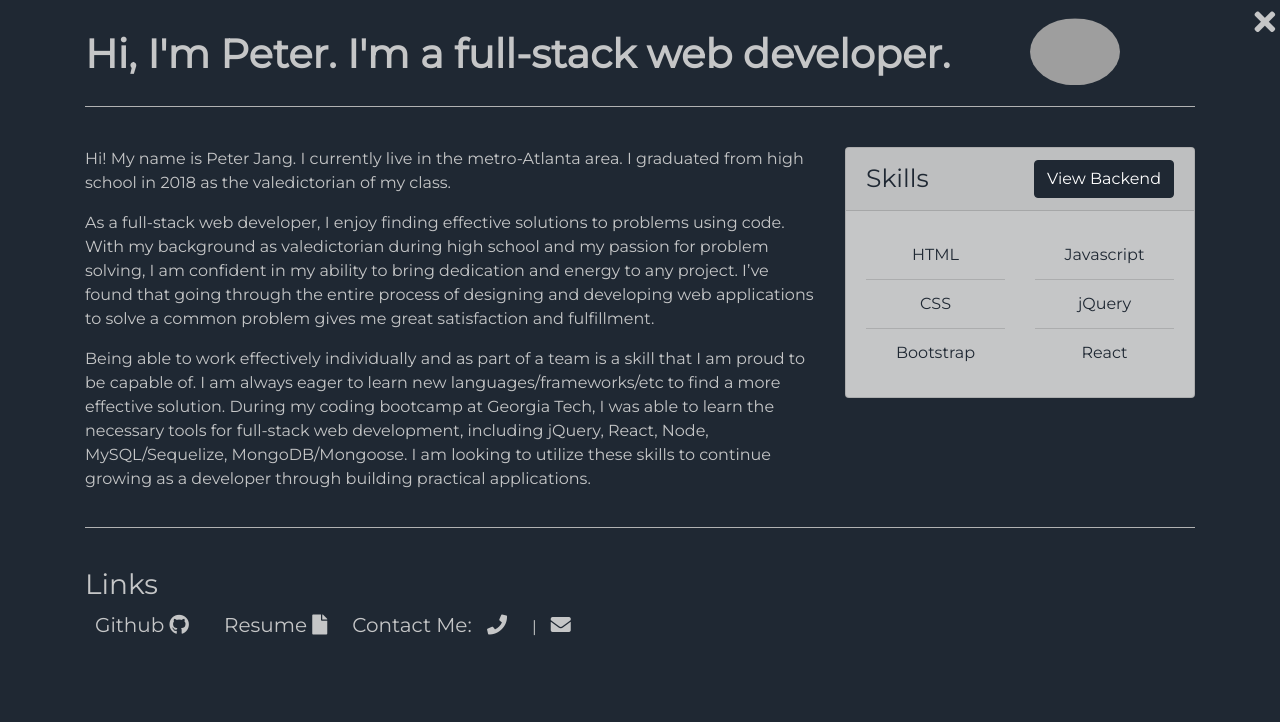
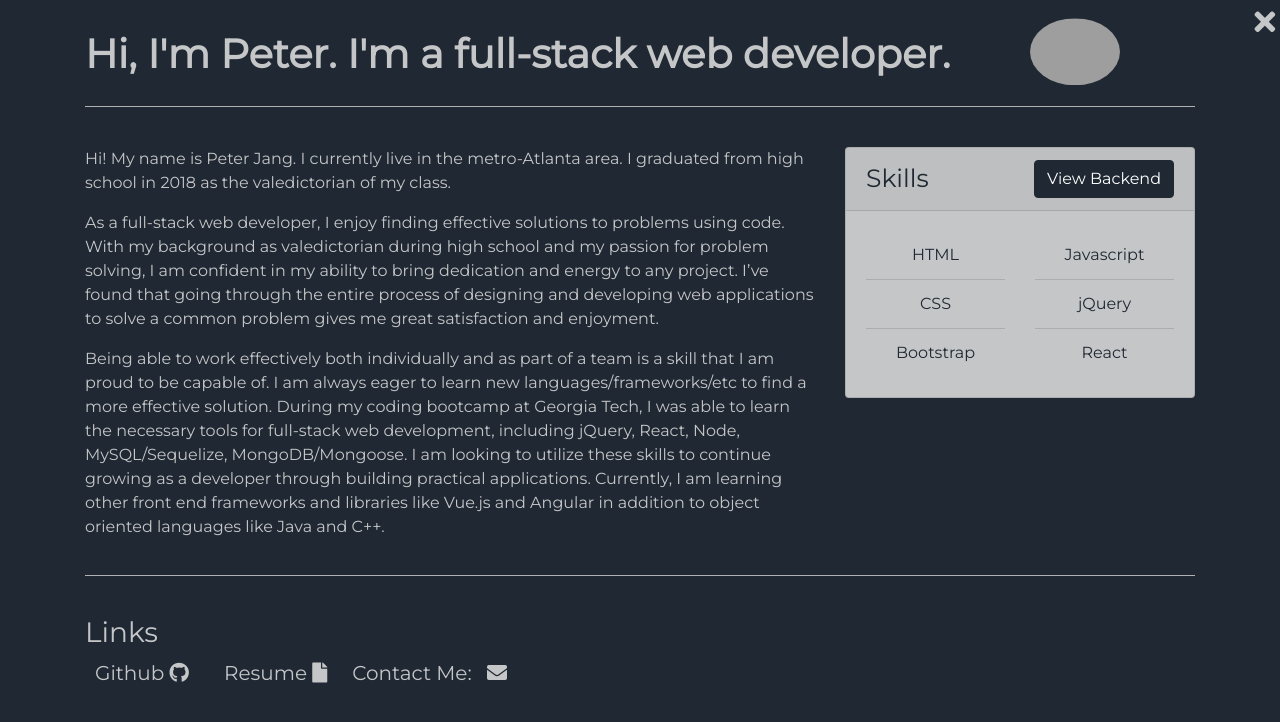
Before and after one commit to peterjang0210/Portfolio, a React (Create React App) app: page /about in a window 1280 px wide. Shown: the top 722 px of the page. Built offline with nearby package versions, Linux system fonts and the light colour scheme; grey boxes are pictures that could not be loaded.

Commit message:
updates profile page

```diff
--- a/src/components/About/Links.js
+++ b/src/components/About/Links.js
@@ -15,10 +15,6 @@ const Links = props => (
             Resume <i className="fas fa-file" />
           </a>
           <span className="contactMe">Contact Me: </span>
-          <a href="tel:+12673467700" className="linkItem">
-            <i className="fas fa-phone contact" />
-          </a>
-          |{" "}
           <a href="mailto:peter.jang@outlook.com" className="linkItem">
             <i className="fas fa-envelope contact" />
           </a>
--- a/src/components/About/MainAbout.js
+++ b/src/components/About/MainAbout.js
@@ -8,21 +8,21 @@ import {
   CardHeader,
   CardBody,
   ListGroup,
-  ListGroupItem
+  ListGroupItem,
 } from "reactstrap";
 
-const MainAbout = function(props) {
+const MainAbout = function (props) {
   const [displayFront, setDisplayFront] = useState(true);
 
   return (
     <Container>
-      <hr/>
+      <hr />
       <Row>
         <Col md={{ size: 8 }}>
           <p>
             Hi! My name is Peter Jang. I currently live in the metro-Atlanta
-            area. I graduated from high school in 2018 as the
-            valedictorian of my class.
+            area. I graduated from high school in 2018 as the valedictorian of
+            my class.
           </p>
           <p>
             As a full-stack web developer, I enjoy finding effective solutions
@@ -31,17 +31,19 @@ const MainAbout = function(props) {
             ability to bring dedication and energy to any project. I’ve found
             that going through the entire process of designing and developing
             web applications to solve a common problem gives me great
-            satisfaction and fulfillment.
+            satisfaction and enjoyment.
           </p>
           <p>
-            Being able to work effectively individually and as part of a team is
-            a skill that I am proud to be capable of. I am always eager to learn
-            new languages/frameworks/etc to find a more effective solution.
-            During my coding bootcamp at Georgia Tech, I was able to learn the
-            necessary tools for full-stack web development, including jQuery,
-            React, Node, MySQL/Sequelize, MongoDB/Mongoose. I am looking to
-            utilize these skills to continue growing as a developer through
-            building practical applications.
+            Being able to work effectively both individually and as part of a
+            team is a skill that I am proud to be capable of. I am always eager
+            to learn new languages/frameworks/etc to find a more effective
+            solution. During my coding bootcamp at Georgia Tech, I was able to
+            learn the necessary tools for full-stack web development, including
+            jQuery, React, Node, MySQL/Sequelize, MongoDB/Mongoose. I am looking
+            to utilize these skills to continue growing as a developer through
+            building practical applications. Currently, I am learning other
+            front end frameworks and libraries like Vue.js and Angular in
+            addition to object oriented languages like Java and C++.
           </p>
         </Col>
         <Col md={{ size: 4 }}>
@@ -134,7 +136,7 @@ const MainAbout = function(props) {
           )}
         </Col>
       </Row>
-      <hr/>
+      <hr />
     </Container>
   );
 };
```
Also changed, not shown: 1 other file (tests, documents, lock files or other folders).
